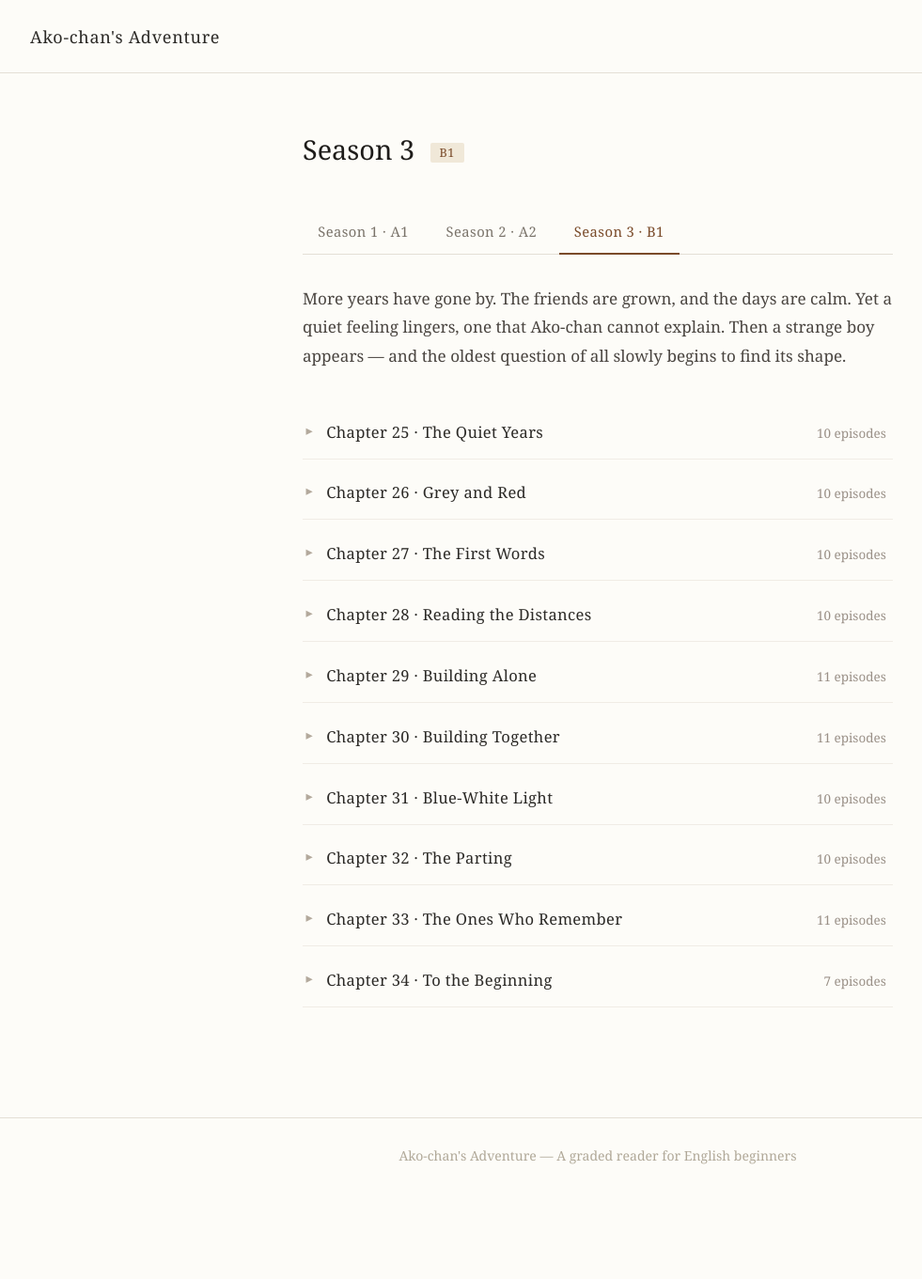
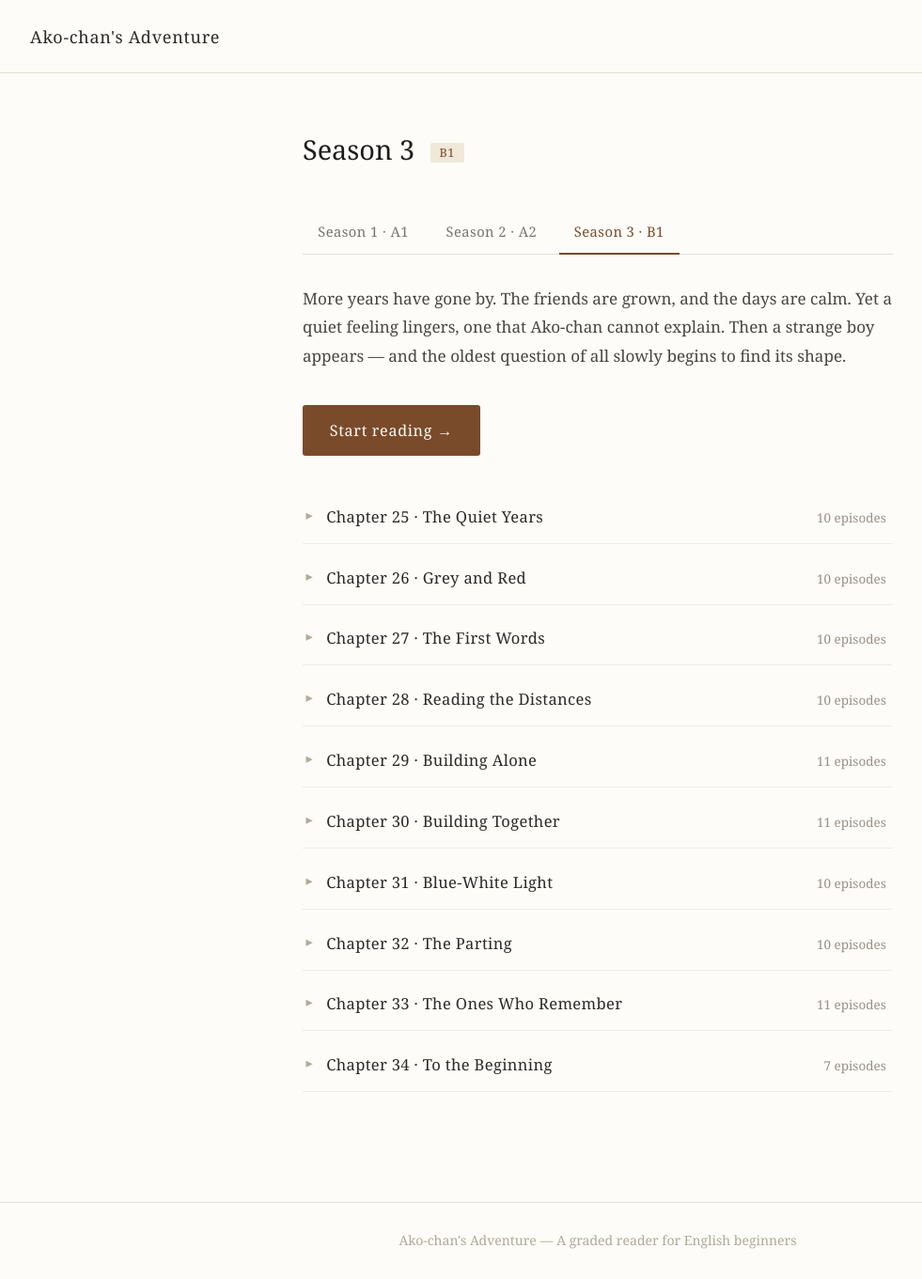
Before and after one commit to morisaki-yuichi/ako-chans-adventure, a Jekyll site: the page built from season3.md, in a window 1280 px wide. Shown: the whole page at 94% size, without its empty margins (4-985 px from the left). Built offline with Jekyll 4.4.1, drawn with Linux system fonts in a browser that asks for light colours; before the commit the page ends 1271 px from its top, so only the background shows below that.

Commit message:
site: add Start reading button to each season page
After the intro, link straight to the season's first episode (dynamically
resolved). Saves expanding a collapsible chapter to begin reading. Reuses the
existing .btn-start style.

```diff
--- a/_includes/season-list.html
+++ b/_includes/season-list.html
@@ -13,6 +13,8 @@
   {% assign titles = "The Quiet Years|Grey and Red|The First Words|Reading the Distances|Building Alone|Building Together|Blue-White Light|The Parting|The Ones Who Remember|To the Beginning" | split: "|" %}
   {% assign first = 25 %}{% assign last = 34 %}
 {% endif %}
+{% assign first_ep = site.pages | where: "season", include.season | sort: "episode" | first %}
+<a href="{{ first_ep.url | relative_url }}" class="btn-start season-start">Start reading &rarr;</a>
 {% for n in (first..last) %}
 {% assign idx = n | minus: first %}
 {% assign eps = site.pages | where: "season", include.season | where: "chapter", n | sort: "episode" %}
--- a/assets/css/main.css
+++ b/assets/css/main.css
@@ -93,6 +93,10 @@ main {
 .btn-start:hover {
   background-color: #5e3820;
   text-decoration: none;
+}
+
+.season-start {
+  margin-bottom: 2rem;
 }
 
 /* ===== Episodes list ===== */
```
